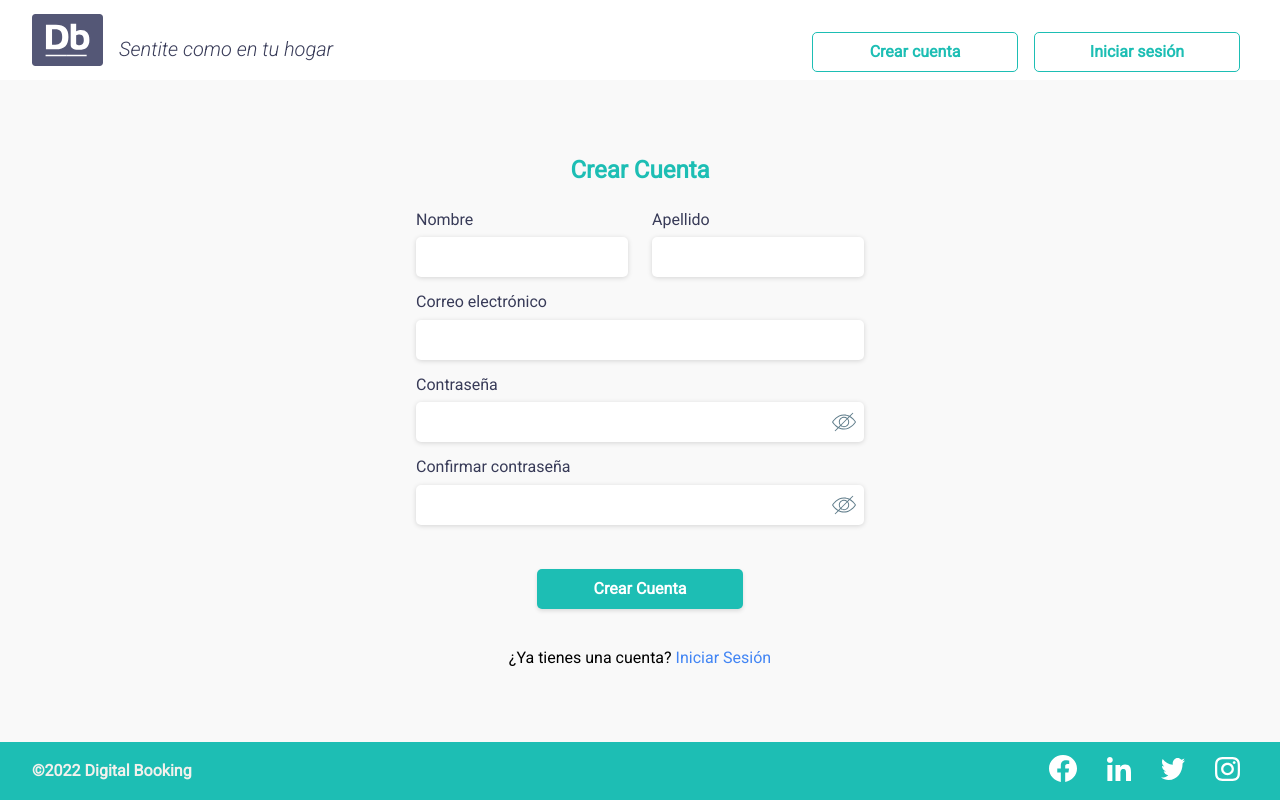
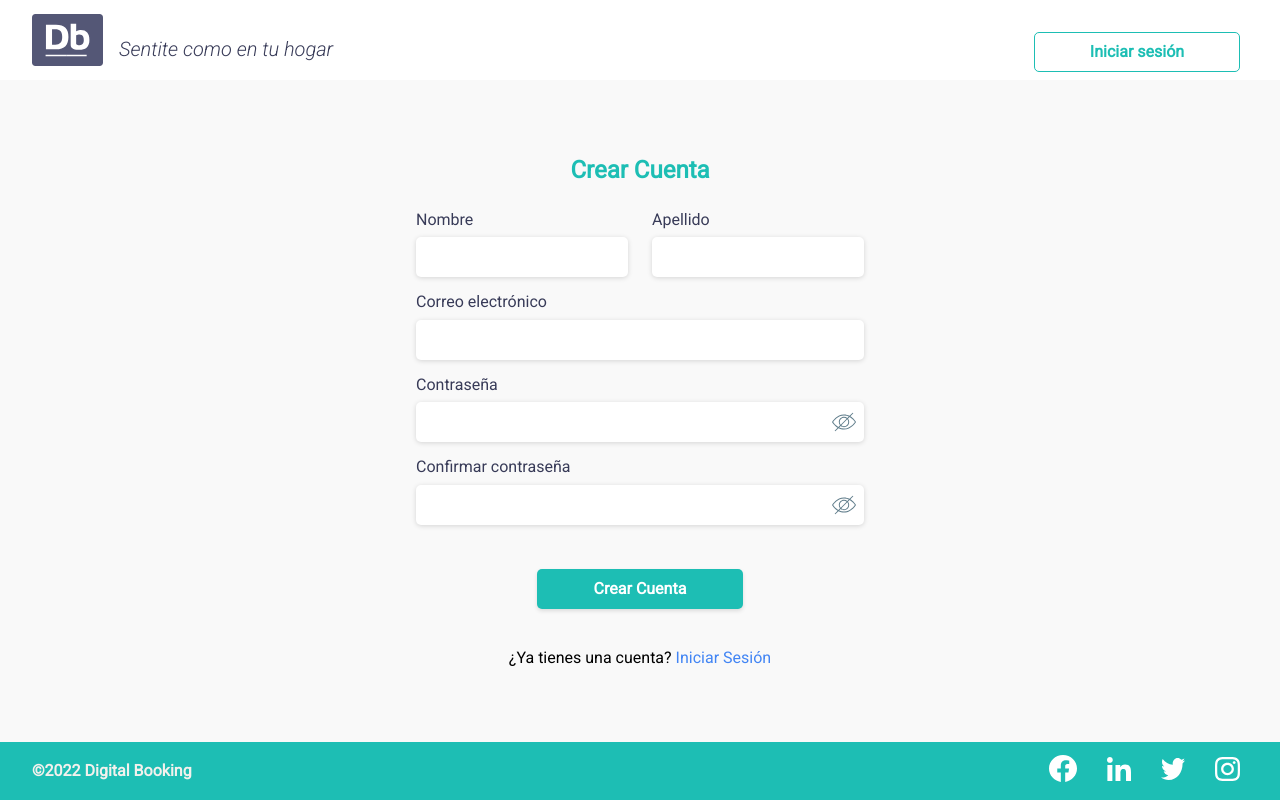
Before and after one commit to animolina/IntegrationProyectCTD, a React (Vite) app in the folder frontend/: page /sign-up in a window 1280 px wide. Built offline with nearby package versions, Linux system fonts and the light colour scheme.

Commit message:
Hide buttons depending on route

```diff
--- a/frontend/src/components/Header.jsx
+++ b/frontend/src/components/Header.jsx
@@ -2,13 +2,17 @@ import { useContext } from 'react';
 import isotipo from '../assets/isotipo.svg';
 import styles from '../styles/header.module.css';
 import Button from './Button';
-import { Link, useNavigate } from 'react-router-dom';
+import { Link, useLocation, useNavigate } from 'react-router-dom';
 import Sidebar from '../utils/Sidebar';
 import { UserContext } from '../context/UserContext';
+
+const loginRoute = '/login';
+const signUpRoute = '/sign-up';
 
 export default function Header() {
 	const { user, setUser } = useContext(UserContext);
 	const navigate = useNavigate();
+	const location = useLocation();
 
 	const getUserInitials = name => {
 		const fragments = name.split(' ');
@@ -18,6 +22,22 @@ export default function Header() {
 	const logOut = () => {
 		setUser(null);
 	};
+
+	const signUpButton = (
+		<Button
+			type={'outline'}
+			innerText={'Crear cuenta'}
+			handleClick={() => navigate('/sign-up')}
+		/>
+	);
+
+	const loginButton = (
+		<Button
+			type={'outline'}
+			innerText={'Iniciar sesión'}
+			handleClick={() => navigate('/login')}
+		/>
+	);
 
 	return (
 		<header className={styles.header}>
@@ -43,16 +63,15 @@ export default function Header() {
 				</div>
 			) : (
 				<div className={styles.headerBtn}>
-					<Button
-						type={'outline'}
-						innerText={'Crear cuenta'}
-						handleClick={() => navigate('/sign-up')}
-					/>
-					<Button
-						type={'outline'}
-						innerText={'Iniciar sesión'}
-						handleClick={() => navigate('/login')}
-					/>
+					{location.pathname === loginRoute && signUpButton}
+					{location.pathname === signUpRoute && loginButton}
+					{location.pathname !== loginRoute &&
+						location.pathname !== signUpRoute && (
+							<>
+								{signUpButton}
+								{loginButton}
+							</>
+						)}
 				</div>
 			)}
 			<div className={styles.headerBurger}>
```
